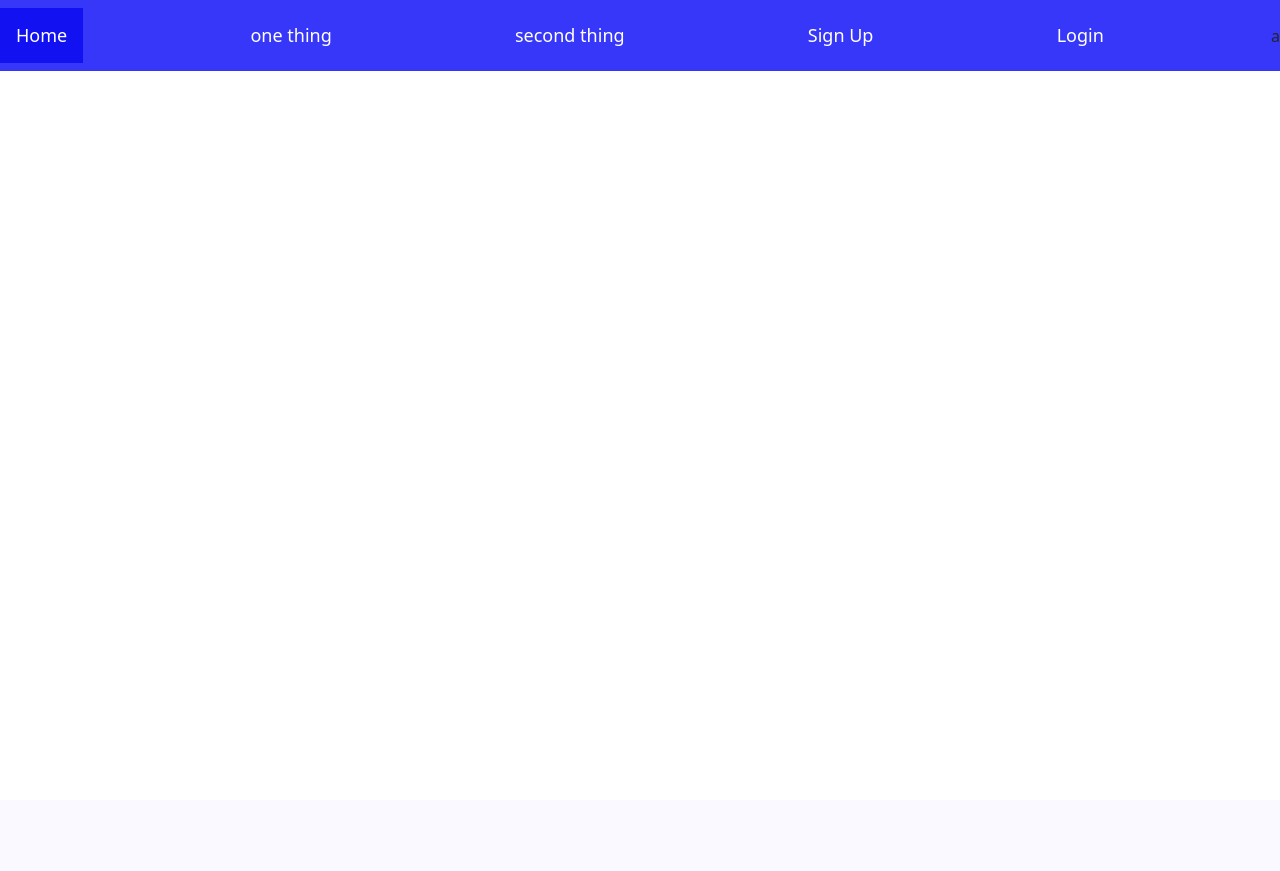
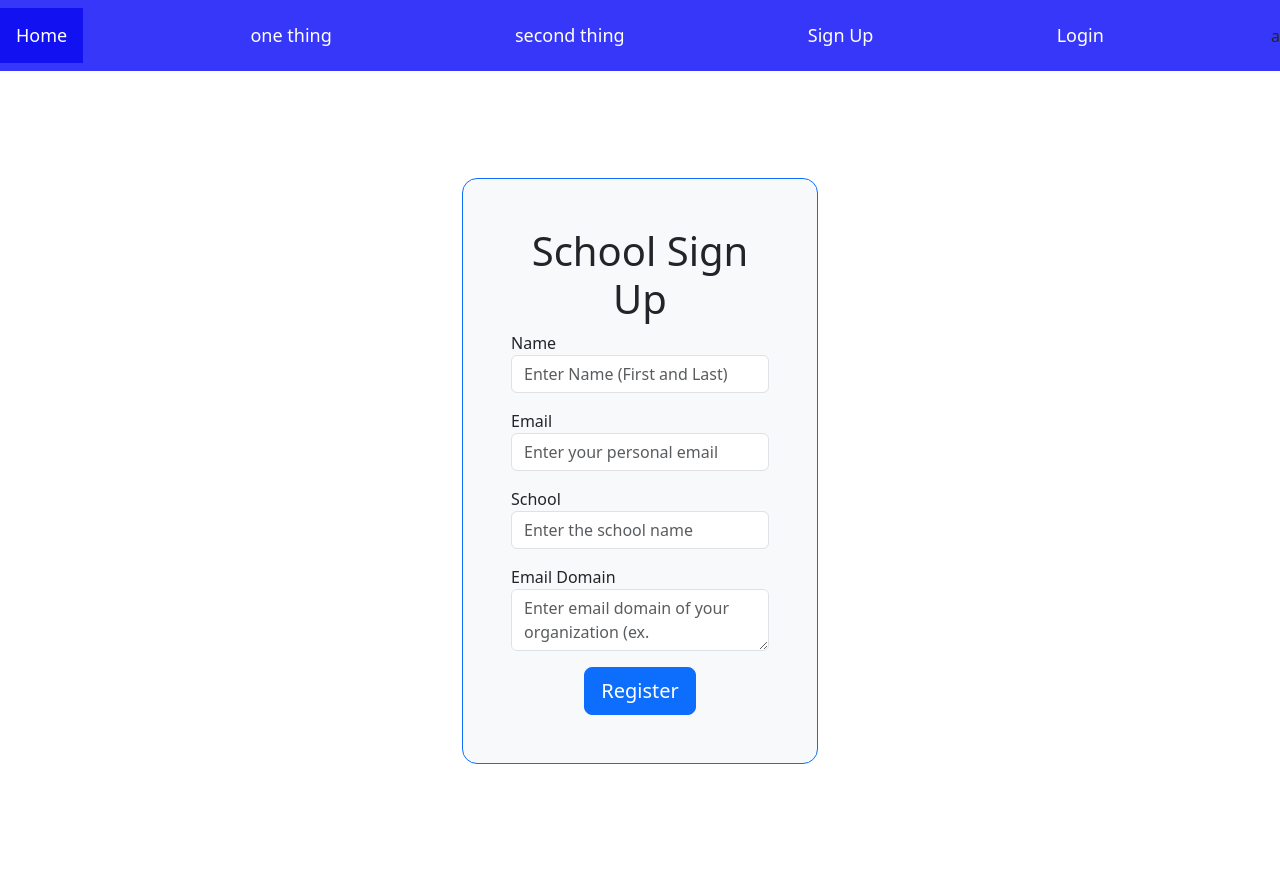
Before and after one commit to lukerhoads/schaumburg-lib-hackathon-2023, a Flask app: page /auth/sign-up/admin in a window 1280 px wide. Before the commit the page ends 71 px from the top, so only its background shows below. Run offline with Flask 3, Linux system fonts and the light colour scheme.

Commit message:
Fixed firebase bug + implementing admin panel

```diff
--- a/authentication/auth.py
+++ b/authentication/auth.py
@@ -1,8 +1,12 @@
 from flask import Blueprint, make_response, render_template, request
-import db
+from db import get_interactor
+from firebase_admin import credentials, firestore, initialize_app
+
+# cred = credentials.Certificate("key.json")
+# dbapp = initialize_app(cred)
 
 auth = Blueprint("auth", __name__, static_folder="static", template_folder="templates")
-interactor = db.get_interactor()
+interactor = get_interactor()
 
 @auth.route("/login")
 def login():
--- a/authentication/templates/signup_admin.html
+++ b/authentication/templates/signup_admin.html
@@ -2,5 +2,38 @@
 {% extends "base.html" %}
 {% block title %}Admin Sign Up{% endblock %}
 {% block content %}
-
+<div class="jumbotron vertical-center">
+    <div class="container py-5 h-100">
+        <div class="row justify-content-center align-items-center h-100">
+            <div class="col-12 col-lg-9 col-xl-4">
+                <div class="card shadow-2-strong bg-light border-primary" style="border-radius: 15px;">
+                    <div class="card-body p-4 p-md-5">
+                        <form>
+                            <h1 class="text-center">School Sign Up</h1>
+                            <div class="form-group mb-3">
+                                <label for="admin-name">Name</label>
+                                <input type="text" class="form-control" placeholder="Enter Name (First and Last)" name="admin-name" id="admin-name" required>
+                            </div>
+                            <div class="form-group mb-3">
+                                <label for="admin-email">Email</label>
+                                <input type="admin-email" class="form-control" placeholder="Enter your personal email" name="admin-email" id="admin-email" required>
+                            </div>
+                            <div class="form-group mb-3">
+                                <label for="school">School</label>
+                                <input type="text" class="form-control" placeholder="Enter the school name" name="school" id="school" required>
+                            </div>
+                            <div class="form-group mb-3">
+                                <label for="domain">Email Domain</label>
+                                <textarea type="text" class="form-control" placeholder="Enter email domain of your organization (ex. @students.d999.org)" name="domain" id="domain" required></textarea>
+                            </div>
+                            <div class="text-center">
+                                <button type="submit" class="btn btn-primary btn-lg">Register</button>
+                            </div>
+                        </form>
+                    </div>
+                </div>
+            </div>
+        </div>
+    </div>
+</div>
 {% endblock %}
--- a/db_tester.py
+++ b/db_tester.py
@@ -1,10 +1,9 @@
 from firebase_admin import credentials, firestore, initialize_app
-from db import Collection, DatabaseInteractor
+from db import get_interactor
 
 cred = credentials.Certificate('key.json')
 default_app = initialize_app(cred)
-db = firestore.client()
-db_interactor = DatabaseInteractor(db)
+db_interactor = get_interactor()
 
 # Random test code
 student_id = db_interactor.create_student(schoolId=0, name="HPHS", email="hello@hello.com")
--- a/main.py
+++ b/main.py
@@ -5,9 +5,6 @@ from db import Collection, DatabaseInteractor, get_interactor
 
 app = Flask(__name__)
 app.register_blueprint(auth, url_prefix="/auth")
-
-cred = credentials.Certificate("key.json")
-dbapp = initialize_app(cred)
 
 interactor = get_interactor()
 
```
Also changed, not shown: db.py (+12 -2 lines), authentication/templates/admin_panel.html (added).
